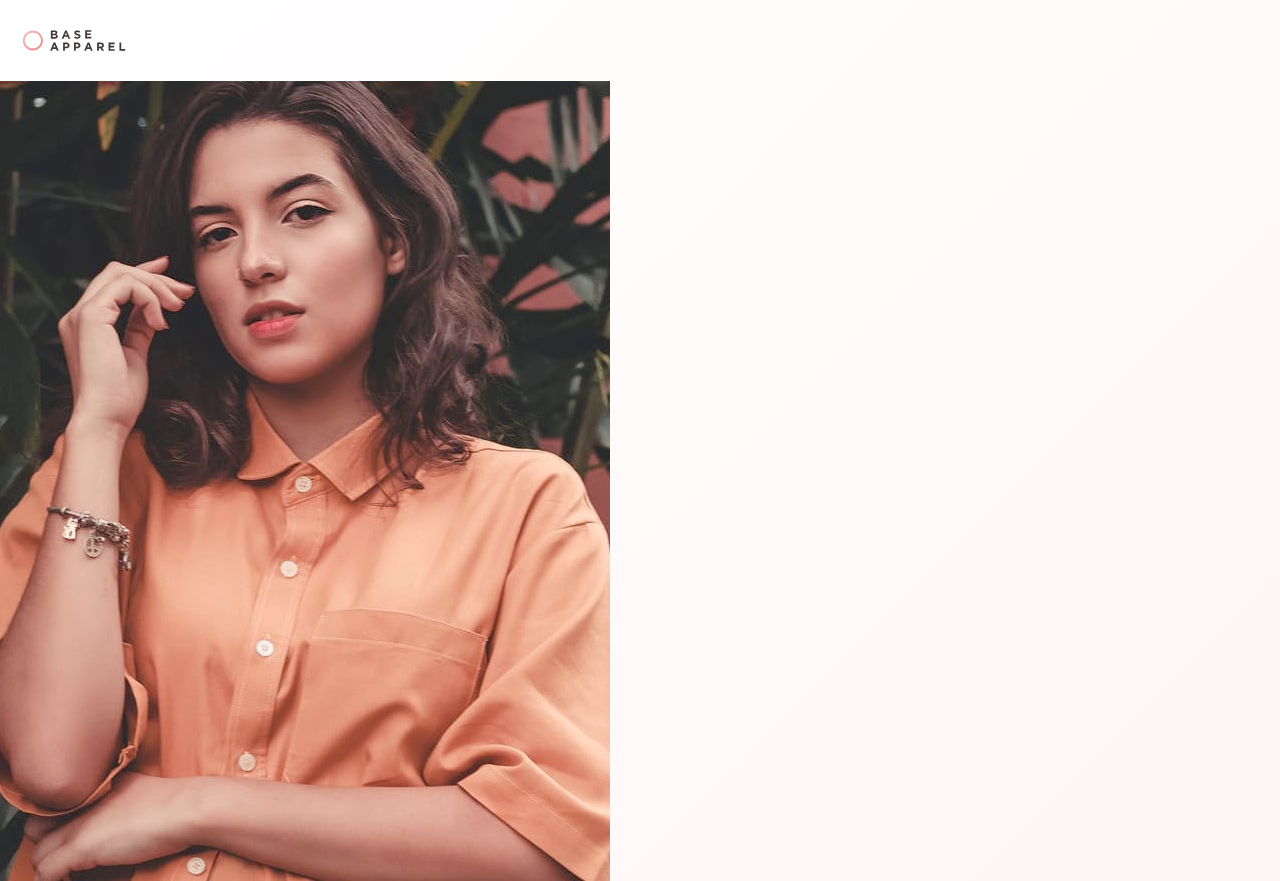
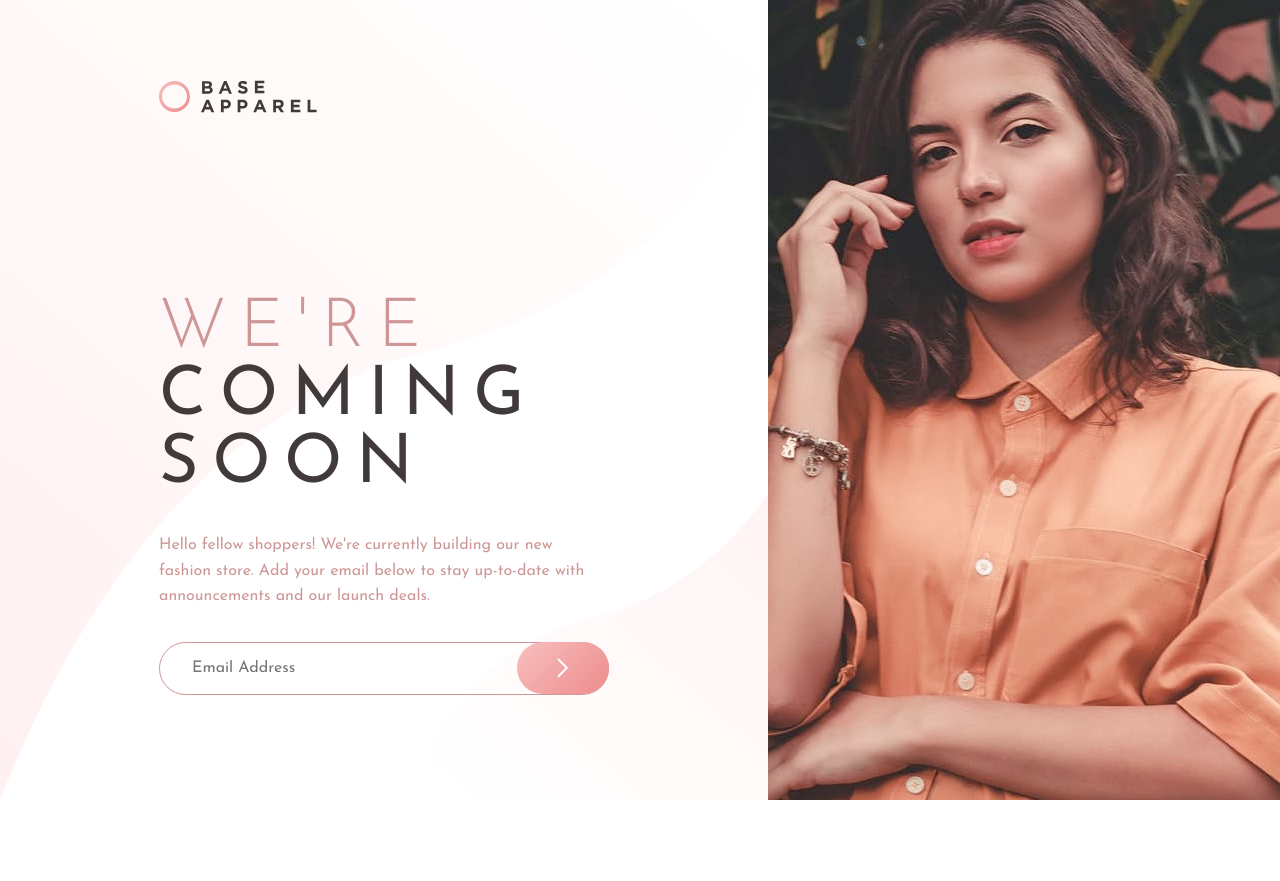
Before and after one commit to DavidPokrajac/BaseApparelComingSoon, a plain HTML site: page index.html in a window 1280 px wide. Shown: the top 881 px of the page. After the commit the page ends 800 px from the top, so only its background shows below. Drawn offline with Linux system fonts and the light colour scheme.

Commit message:
Added changes for desktop devices

```diff
--- a/style.css
+++ b/style.css
@@ -26,17 +26,31 @@
 
 body {
     margin: 0;
-    line-height: 1.5;
+    line-height: 1.6;
     font-family: var(--font-family-base);
     color: var(--color-primary-400);
     text-align: center;
     font-weight: var(--font-weight-normal);
-    background: linear-gradient(
-        var(--gradient-angle),
-        var(--color-gradient-primary-from),
-        var(--color-gradient-primary-to)
-    );
 }
+
+@media (min-width: 1234px) {
+    body {
+        text-align: unset;
+    }
+}
+
+main {
+    background-image: url('./images/bg-pattern-desktop.svg');
+    background-repeat: no-repeat;
+    background-size: contain;
+    background-position: top left;
+}
+
+/* @media (min-width: 1234px) {
+    main {
+        max-width: 1500px;
+    }
+} */
 
 img {
     display: block;
@@ -66,16 +80,65 @@ mark {
     font-weight: var(--font-weight-light);
 }
 
+.article {
+    display: flex;
+    flex-direction: column;
+}
+
+@media (min-width: 1234px) {
+    .article {
+        display: grid;
+        grid-template-columns: 60% auto;
+        grid-template-rows: auto 1fr;
+        grid-column-gap: 0px;
+        grid-row-gap: 0px;
+        height: 100dvh;
+    }
+}
+
 .article__logo {
-    padding: 1.5em 1em;
+    align-self: flex-start;
+    padding: 1.5em 2em;
+}
+
+@media (min-width: 1234px) {
+    .article__logo {
+        grid-area: 1 / 1 / 2 / 2;
+        padding: 5em 0;
+        width: 60%;
+        margin: 0 auto;
+        max-width: 450px;
+    }
+}
+
+@media (min-width: 1234px) {
+    picture {
+        grid-area: 1 / 2 / 3 / 3;
+    }
 }
 
 .article__logo img {
     transform: scale(0.65) translateX(-32px);
 }
 
+@media (min-width: 1234px) {
+    .article__logo img {
+        transform: unset;
+    }
+}
+
 .article__info {
     padding: 0 2em;
+}
+
+@media (min-width: 1234px) {
+    .article__info {
+        grid-area: 2 / 1 / 3 / 2;
+        padding: unset;
+        width: 60%;
+        margin: 0 auto;
+        max-width: 450px;
+    }
 }
 
 .article__info__heading {
@@ -85,13 +148,25 @@ mark {
     font-weight: var(--font-weight-normal);
     letter-spacing: 0.2em;
     line-height: 1;
-    margin-top: 1.75em;
+    margin-top: 1.5em;
     margin-bottom: 0.5em;
+}
+
+@media (min-width: 1234px) {
+    .article__info__heading {
+        font-size: 4.25rem;
+    }
 }
 
 .article__info__lead {
     font-size: 0.9rem;
     margin-bottom: 2em;
+}
+
+@media (min-width: 1234px) {
+    .article__info__lead {
+        font-size: 1rem;
+    }
 }
 
 .article__info__email-field {
@@ -125,13 +200,13 @@ span {
     padding: 1em 1.75em;
 }
 
-/* .article__info__email-field span {
-    position: absolute;
-    top: 0;
-    right: 0;
-    background: linear-gradient(
-        135deg,
-        var(--color-gradient-secondary-from),
-        var(--color-gradient-secondary-to)
-    );
-} */
+@media (min-width: 1234px) {
+    span {
+        padding: 1em 2.5em;
+    }
+
+    picture img {
+        height: 100%;
+        object-fit: cover;
+    }
+}
```
